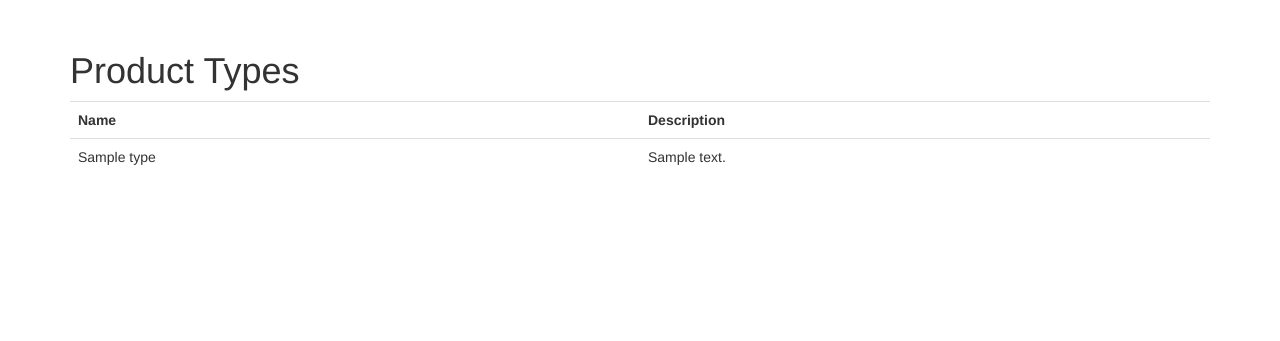
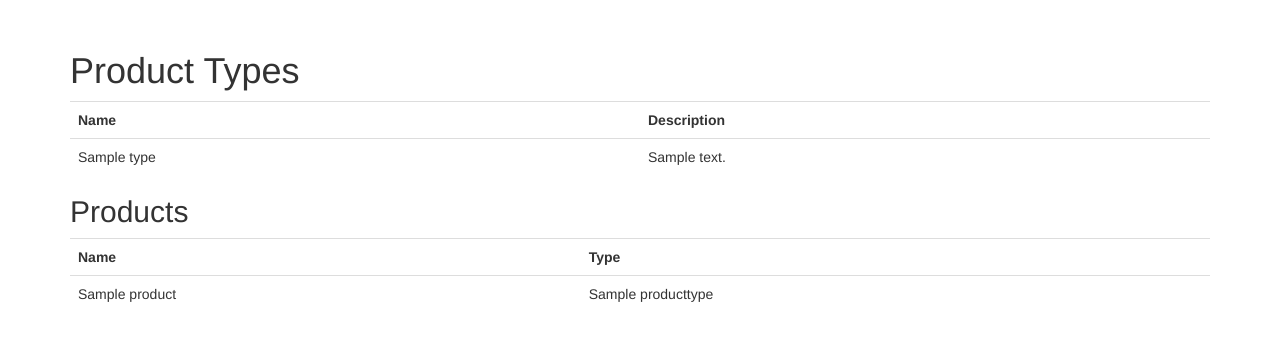
Before and after one commit to amirkiani/PythonClub, a Django app: template pythonclubapp/templates/pythonclubapp/types.html in a window 1280 px wide. Shown: the part 296-637 px from the top of the page. Run offline with Django 3.2, Linux system fonts and the light colour scheme; the template is opened without the code that fills it: most values are stand-ins (such as "Sample title", 1, 10 or a date in 2020); some libraries are stand-ins or nearby versions.

Commit message:
Update types.html

```diff
--- a/pythonclubapp/templates/pythonclubapp/types.html
+++ b/pythonclubapp/templates/pythonclubapp/types.html
@@ -17,5 +17,43 @@
 
 </table>
 
+<h2>Products</h2>
+<table class="table">
+  <tr>
+      <th>Name</th>
+      <th>Type</th>
+  </tr>
+  {% for p in products_list %}
+    <tr>
+        <td>{{ p.productname }}</td>
+        <td> {{p.producttype }}</td>
+    </tr>
+    {% endfor %}
 
-{% endblock %}
+</table>
+{% endblock %}s
+
+<h2>Products</h2>
+<table class="table">
+  <tr>
+      <th>Name</th>
+      <th>Type</th>
+  </tr>
+  {% for p in products_list %}
+    <tr>
+        <td><a href="{% url 'productdetails' id=p.id %}">{{ p.productname }}</a></td>
+        <td> {{p.producttype }}</td>
+    </tr>
+    {% endfor %}
+
+</table>
+
+<h2>{{ prod.productname }}</h2>
+<p>Product Type: {{ prod.producttype }} </p>
+<p>Added by: {{ prod.user }}</p>
+<p>Entry Date: {{ prod.productentrydate }}</p>
+<p>URL: {{ prod.producturl }}</p>
+<p>Description: {{ prod.productdescription }}</p>
+<p>Price: {{ prod.productprice }}</p>
+<p>Member discount: {{ discount }}</p>
+<p>No. Of Reviews: {{ reviews }}</p>
```
